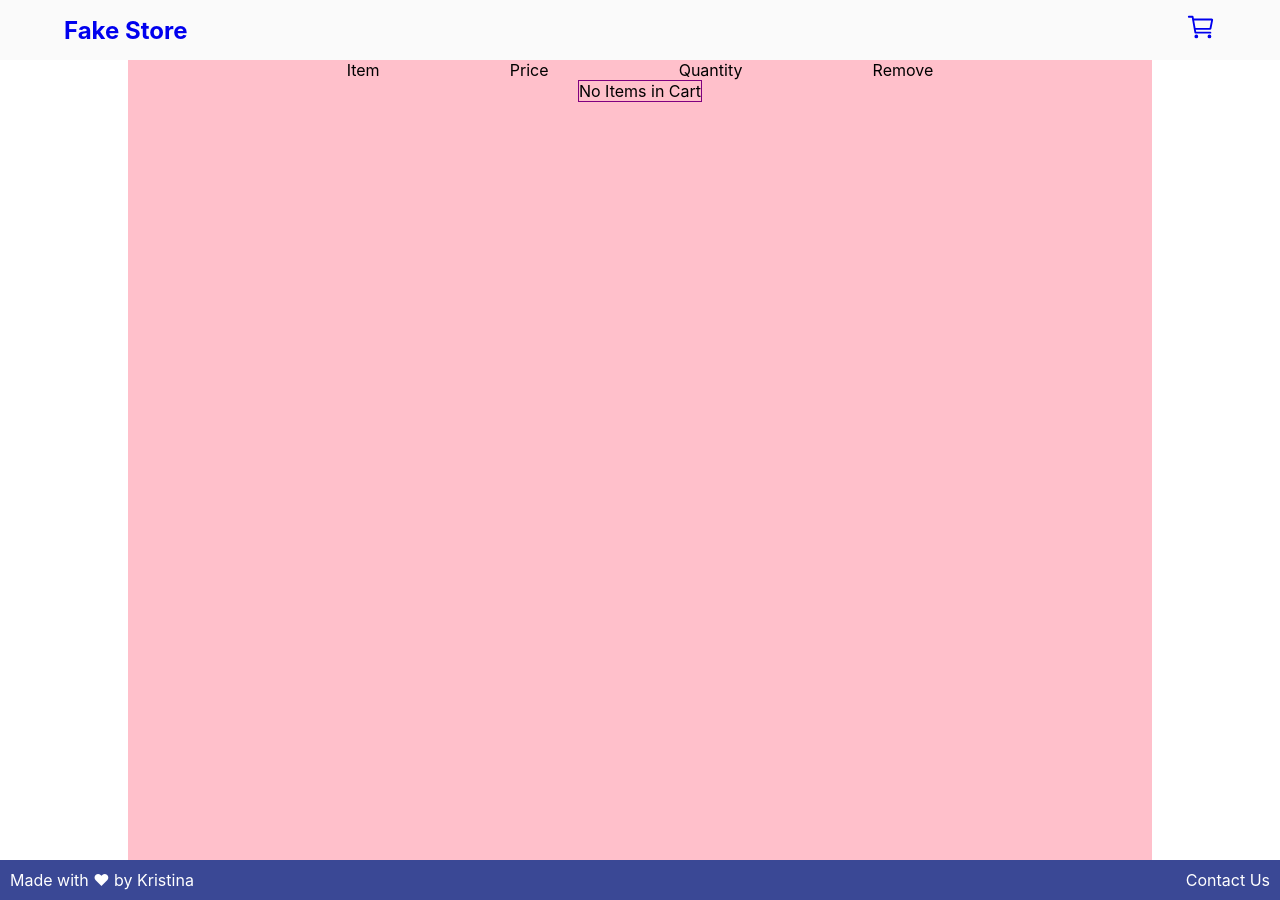
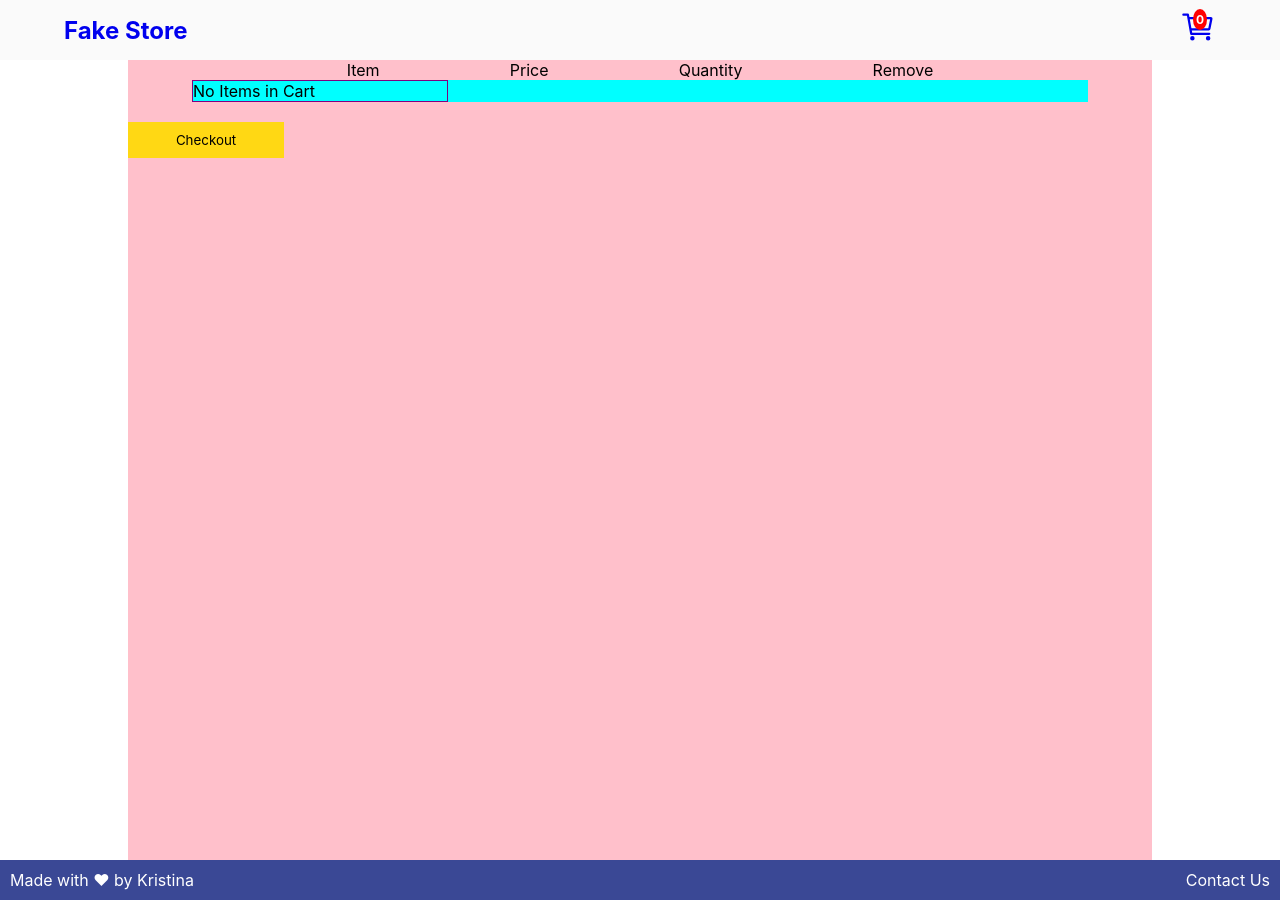
Before and after one commit to d3viniti/unit5FakeStore, a React (Vite) app: page /checkout in a window 1280 px wide. Built offline with nearby package versions, Linux system fonts and the light colour scheme.

Commit message:
dynamically displaying cart length

```diff
--- a/src/components/CartItem/CartItem.css
+++ b/src/components/CartItem/CartItem.css
@@ -5,6 +5,7 @@
 .cart-item{
     display: flex;
     flex-direction: row;
+    justify-content: space-between;
 }
 
 img{
@@ -15,3 +16,7 @@ img{
 p{
     max-width: 20vw;
 }
+
+.trash-icon{
+    cursor: pointer;
+}
--- a/src/components/CartItem/CartItem.jsx
+++ b/src/components/CartItem/CartItem.jsx
@@ -1,10 +1,12 @@
 import React, { useContext } from 'react';
 import './CartItem.css' ;
 import { BsTrash } from "react-icons/bs";
+import { CartContext } from '../../contexts/CartContext/CartContext';
 
 
 export default function CartItem({product}) {
 
+    const {addProduct, removeProduct, cartItems} = useContext(CartContext);
 
     // React.useEffect(
     //     ()=>{
@@ -15,13 +17,11 @@ export default function CartItem({product}) {
 
     return (
     <div className='cart-item'>
-        <div className='cart-item'>
             <img src={product?.image}/>
             <p className='title'>{product?.title}</p>
             <p className='price'>{product?.price + '€'}</p>
             <p className='quantity'>1</p>
-            {<BsTrash/>}
-        </div>
+            {<BsTrash className="trash-icon" onClick={()=>removeProduct(product.id)}/>}
     </div>
   )
 }
--- a/src/components/Header/Header.css
+++ b/src/components/Header/Header.css
@@ -14,6 +14,23 @@
 
 }
 
+.cart-icon-container{
+    position: relative;
+}
+
 .cart-icon{
-    font-size: 1.25em;
+    font-size: 1.5em;
+
 }
+
+.cart-length{
+    position: absolute;
+    font-size: .5em;
+    right: 9px;
+    top: 0px;
+
+    background-color: red;
+    color: white;
+    padding: 0.25em;
+    border-radius: 50%;
+}
--- a/src/components/Header/Header.jsx
+++ b/src/components/Header/Header.jsx
@@ -1,23 +1,27 @@
-import React from 'react'
+import React, { useContext} from 'react'
 import './Header.css'
 import { IoCartOutline } from "react-icons/io5";
 import {Link} from 'react-router-dom'
+import { CartContext } from '../../contexts/CartContext/CartContext';
 
 
 function Header() {
+//declare cartItems to use for displaying # of items inCart
+const {cartItems} = useContext(CartContext);
+//do I need state for this below to show how many are in the cart?
+const [inCart, setInCart] = React.useState(false);
+
   return (
     <div className="header-container">
         <Link to="/">Fake Store</Link>
          {/* What hfref will i use for above a tag considering I'm using react components? */}
+        {/* <Link to='/checkout'> */}
         <Link to='/checkout'>
-        <IoCartOutline className="cart-icon"></IoCartOutline>
+          <div className="cart-icon-container">
+            <IoCartOutline className="cart-icon"/>
+            <p className='cart-length'>{cartItems.length}</p>
+          </div>
         </Link>
-        {/* if cart.length > 0 then button should display cart.length
-        else, the button should not display a number
-        cart.length > 0
-        "cart.length"
-        :
-        display just cart icon*/}
     </div>
   )
 }
--- a/src/pages/CheckoutPage/CheckoutPage.jsx
+++ b/src/pages/CheckoutPage/CheckoutPage.jsx
@@ -18,6 +18,7 @@ function CheckoutPage() {
       <p>Quantity</p>
       <p>Remove</p>
     </div>
+    <div className="cart-items-container">
       <div className="cart-items">
         {
           cartItems.length > 0 ?
@@ -27,7 +28,9 @@ function CheckoutPage() {
                           :
                           <p>No Items in Cart</p>
         }
+        </div>
       </div>
+      <button >Checkout</button>
     </div>
   )
 }
--- a/src/pages/CheckoutPage/Checkoutpage.css
+++ b/src/pages/CheckoutPage/Checkoutpage.css
@@ -14,14 +14,17 @@
     margin: 0 auto;
 }
 
-.cart-items{
+.cart-items-container{
     display: flex;
-    flex: column;
-    flex-wrap: wrap;
-    justify-content: space-around;
+    flex-direction: column;
+
+    width: 70vw;
+    margin: 0 auto;
+    background-color: aqua;
 }
 
 .cart-items > *{
     border: 1px solid purple;
+    /* how can I make these items stretch to fit the length of the parent? */
 
 }
```
